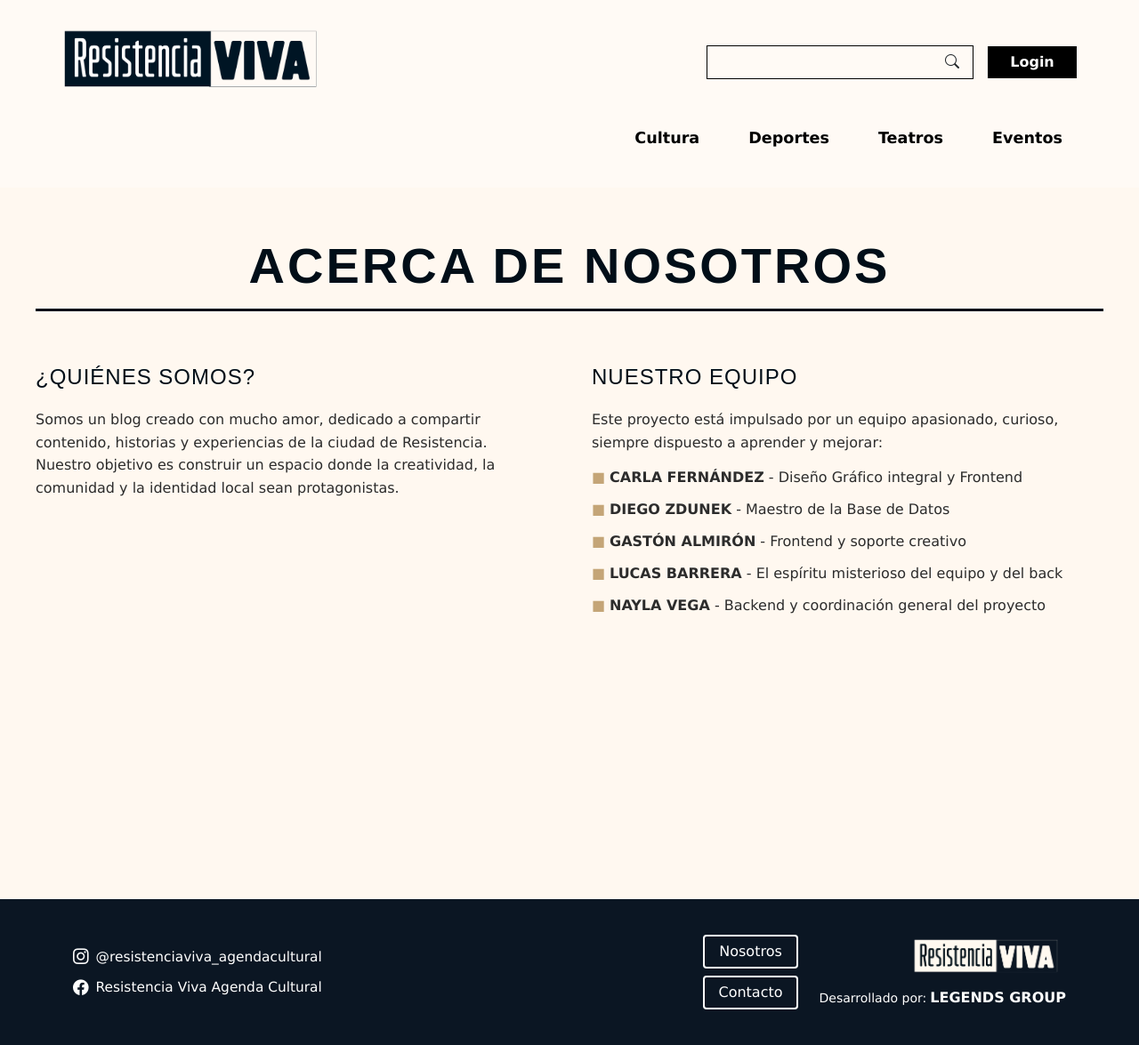
After one commit to BarreraLucass/Proyecto_Final, a Django app: page /acerca-de-nosotros/ in a window 1280 px wide. The commit adds this page. Shown: the whole page at 89% size. Run offline with Django 5.2, Linux system fonts and the light colour scheme; some web fonts are replaced.

Commit message:
agrego pagina acerca de nosotros

```diff
--- a/blog-repo/blog/apps/resistenciaViva/urls.py
+++ b/blog-repo/blog/apps/resistenciaViva/urls.py
@@ -9,5 +9,6 @@ urlpatterns = [
     path("likes/", ReviewArticuloView.as_view(), name="review-articulos"),
     path("articulos/", ArticuloDetailView.as_view(), name="articulos-detail"),
     path("contacto/", ContactoView.as_view(), name="contacto"),
+    path("acerca-de-nosotros/", AcercaDeNosotrosView.as_view(), name="acerca-de-nosotros"),
 
 ]
--- a/blog-repo/blog/apps/resistenciaViva/views.py
+++ b/blog-repo/blog/apps/resistenciaViva/views.py
@@ -9,8 +9,7 @@ class ListArticuloView(TemplateView):
     template_name = "resistenciaViva/articulos-list.html"
 
 
-class ContactoView(TemplateView):
-    template_name = "resistenciaViva/contacto.html"
+
 # class UserUpdateView(UpdateView):
 class ReviewArticuloView(TemplateView):
     template_name = "resistenciaViva/review-articulos.html"
@@ -23,3 +22,9 @@ class ArticuloDetailView(TemplateView):
         pk = self.kwargs.get("pk")
         context["articulo_id"] = pk  # para usar en el template
         return context
+
+class ContactoView(TemplateView):
+    template_name = "resistenciaViva/contacto.html"
+
+class AcercaDeNosotrosView(TemplateView):
+    template_name = "resistenciaViva/acerca-de-nosotros.html"
--- a/blog-repo/blog/templates/includes/footer.html
+++ b/blog-repo/blog/templates/includes/footer.html
@@ -65,7 +65,7 @@
                 <div class="d-flex flex-column flex-md-row justify-content-center justify-content-md-end align-items-center gap-4">
 
                     <div class="d-flex flex-row flex-md-column gap-2">
-                        <a href="/" class="btn-footer-link">Nosotros</a>
+                        <a href="{% url 'resistenciaViva:acerca-de-nosotros' %}" class="btn-footer-link">Nosotros</a>
                         <a href="{% url 'resistenciaViva:contacto' %}" class="btn-footer-link">Contacto</a>
                     </div>
 
--- /dev/null
+++ b/blog-repo/blog/templates/resistenciaViva/acerca-de-nosotros.html
@@ -0,0 +1,131 @@
+{% extends 'layouts/base-layout.html' %}
+{% load static %}
+
+{% block title_layout %}Acerca de Nosotros - Resistencia Viva{% endblock title_layout %}
+
+{% block content_layout %}
+
+<link rel="stylesheet" href="https://use.typekit.net/rug2vlx.css">
+
+<style>
+    .about-section {
+        background-color: #FFF8F0;
+        min-height: 100vh;
+        padding: 60px 20px;
+    }
+
+    .about-container {
+        max-width: 1200px;
+        margin: 0 auto;
+    }
+
+    .titulo-espacial {
+        font-family: "hyperspace-race-cap-variable", sans-serif;
+        font-variation-settings: "wdth" 75, "wght" 300;
+        font-weight: 700;
+        font-stretch: 75%;
+        font-size: 3.5rem;
+        text-transform: uppercase;
+        text-align: center;
+        margin-bottom: 60px;
+        color: #010E18;
+        letter-spacing: 3px;
+        line-height: 1;
+        border-bottom: 3px solid #010E18;
+        padding-bottom: 20px;
+    }
+
+    .about-grid {
+        display: grid;
+        grid-template-columns: 1fr 1fr;
+        gap: 50px;
+        margin-bottom: 40px;
+    }
+
+    .about-column h2 {
+        font-family: "hyperspace-race-cap-variable", sans-serif;
+        font-size: 1.5rem;
+        text-transform: uppercase;
+        color: #010E18;
+        margin-bottom: 20px;
+        letter-spacing: 1px;
+    }
+
+    .about-text {
+        font-family: 'Verdana', sans-serif;
+        font-size: 1rem;
+        line-height: 1.6;
+        color: #2c2c2c;
+        margin-bottom: 15px;
+        text-align: left;
+    }
+
+    .team-list {
+        list-style: none;
+        padding: 0;
+        margin: 0;
+    }
+
+    .team-list li {
+        font-family: 'Verdana', sans-serif;
+        font-size: 1rem;
+        color: #2c2c2c;
+        margin-bottom: 12px;
+        padding-left: 20px;
+        position: relative;
+    }
+
+    .team-list li:before {
+        content: "■";
+        position: absolute;
+        left: 0;
+        color: #C4A577;
+    }
+
+    .team-member-name {
+        font-weight: bold;
+    }
+
+    @media (max-width: 768px) {
+        .about-grid {
+            grid-template-columns: 1fr;
+            gap: 40px;
+        }
+        .titulo-espacial {
+            font-size: 2.5rem;
+        }
+    }
+</style>
+
+<div class="about-section">
+    <div class="about-container">
+
+        <h1 class="titulo-espacial">Acerca de Nosotros</h1>
+
+        <div class="about-grid">
+            <div class="about-column">
+                <h2>¿Quiénes Somos?</h2>
+                <p class="about-text">
+                    Somos un blog creado con mucho amor, dedicado a compartir contenido, historias y experiencias de la ciudad de Resistencia. Nuestro objetivo es construir un espacio donde la creatividad, la comunidad y la identidad local sean protagonistas.
+                </p>
+            </div>
+
+            <div class="about-column">
+                <h2>Nuestro Equipo</h2>
+                <p class="about-text">
+                    Este proyecto está impulsado por un equipo apasionado, curioso, siempre dispuesto a aprender y mejorar:
+                </p>
+                <ul class="team-list">
+                    <li><span class="team-member-name">CARLA FERNÁNDEZ</span> - Diseño Gráfico integral y Frontend</li>
+                    <li><span class="team-member-name">DIEGO ZDUNEK</span> - Maestro de la Base de Datos</li>
+                    <li><span class="team-member-name">GASTÓN ALMIRÓN</span> - Frontend y soporte creativo</li>
+                    <li><span class="team-member-name">LUCAS BARRERA</span> - El espíritu misterioso del equipo y del back</li>
+                    <li><span class="team-member-name">NAYLA VEGA</span> - Backend y coordinación general del proyecto</li>
+                </ul>
+            </div>
+        </div>
+
+    </div>
+</div>
+
+{% endblock content_layout %}
```
Also changed, not shown: blog-repo/blog/templates/resistenciaViva/contacto.html (+73 -24 lines).
